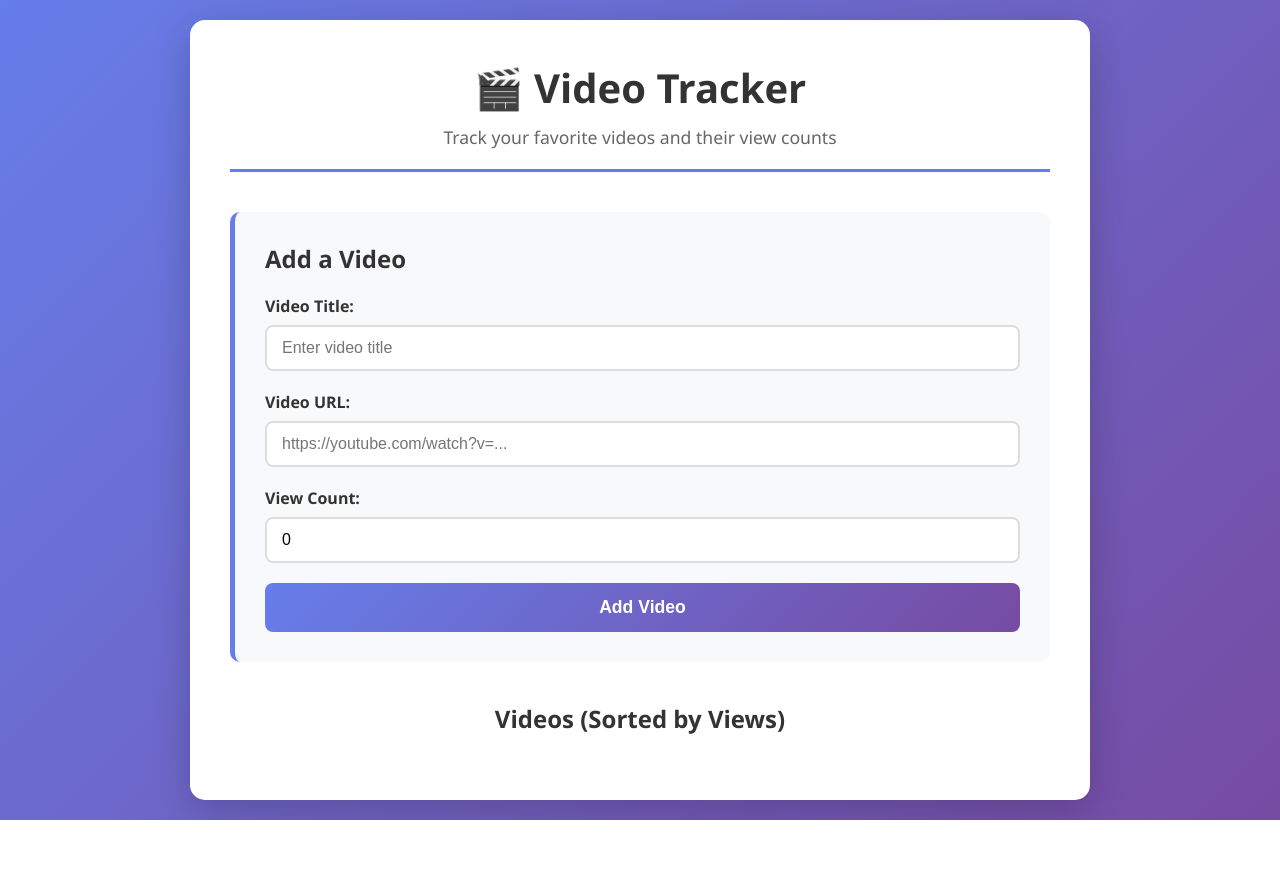
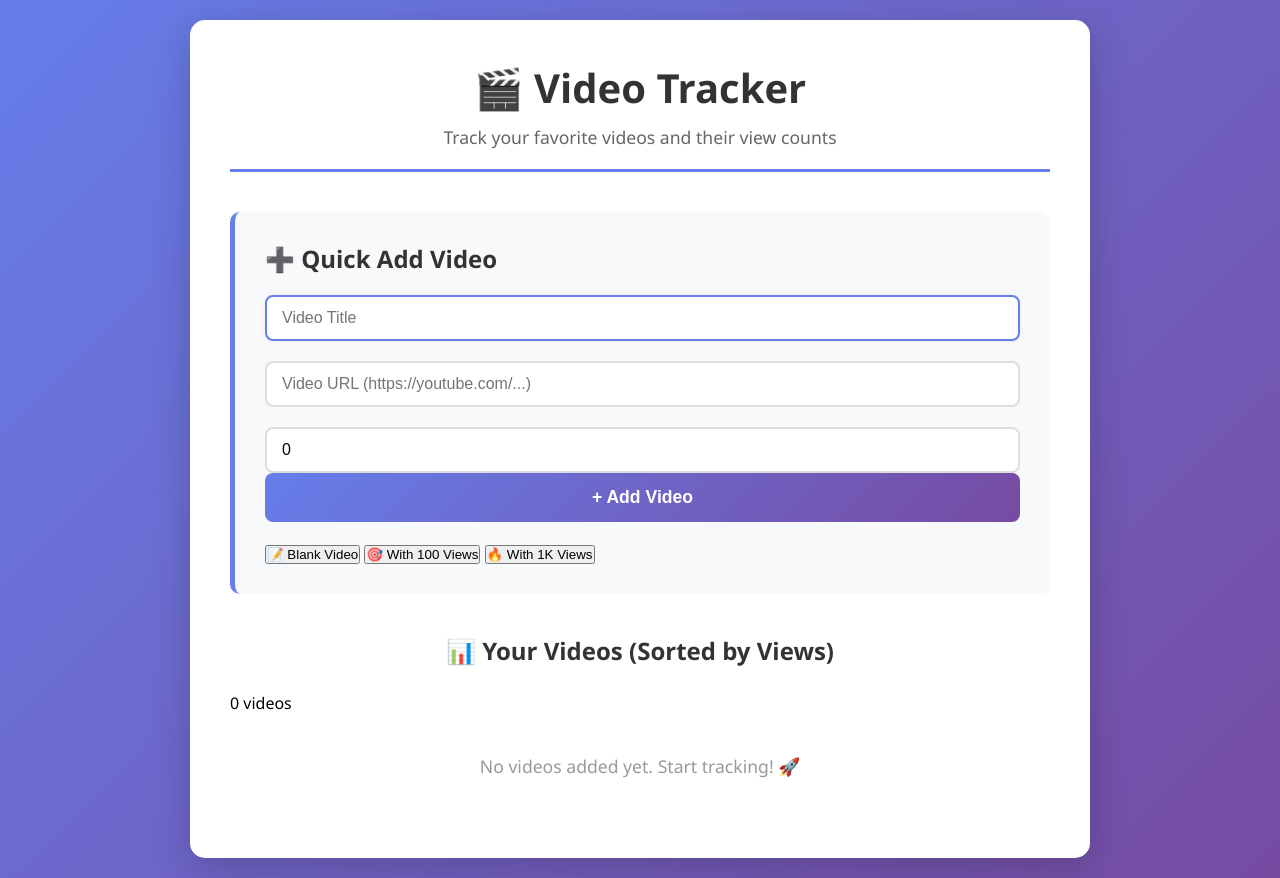
Before and after one commit to FloppaJim/video-tracker, a plain HTML site: page index.html in a window 1280 px wide. Before the commit the page ends 820 px from the top, so only its background shows below. Drawn offline with Linux system fonts and the light colour scheme.

Commit message:
Simplify video addition - combine fields and add quick-add options

```diff
--- a/index.html
+++ b/index.html
@@ -14,28 +14,34 @@
         </header>
 
         <div class="add-video-section">
-            <h2>Add a Video</h2>
+            <h2>➕ Quick Add Video</h2>
             <form id="videoForm">
                 <div class="form-group">
-                    <label for="videoTitle">Video Title:</label>
-                    <input type="text" id="videoTitle" placeholder="Enter video title" required>
+                    <input type="text" id="videoTitle" placeholder="Video Title" required autofocus>
                 </div>
                 <div class="form-group">
-                    <label for="videoUrl">Video URL:</label>
-                    <input type="url" id="videoUrl" placeholder="https://youtube.com/watch?v=..." required>
+                    <input type="url" id="videoUrl" placeholder="Video URL (https://youtube.com/...)" required>
                 </div>
-                <div class="form-group">
-                    <label for="videoViews">View Count:</label>
-                    <input type="number" id="videoViews" placeholder="0" value="0" min="0" required>
+                <div class="form-group inline-group">
+                    <input type="number" id="videoViews" placeholder="Views" value="0" min="0" required>
+                    <button type="submit" class="btn-add">+ Add Video</button>
                 </div>
-                <button type="submit" class="btn-add">Add Video</button>
             </form>
+
+            <div class="quick-buttons">
+                <button class="quick-btn" onclick="quickAddVideo('Untitled Video', '', 0)">📝 Blank Video</button>
+                <button class="quick-btn" onclick="quickAddVideo('New Video', '', 100)">🎯 With 100 Views</button>
+                <button class="quick-btn" onclick="quickAddVideo('Viral Video', '', 1000)">🔥 With 1K Views</button>
+            </div>
         </div>
 
         <div class="videos-section">
-            <h2>Videos (Sorted by Views)</h2>
+            <div class="videos-header">
+                <h2>📊 Your Videos (Sorted by Views)</h2>
+                <span id="totalCount" class="total-count">0 videos</span>
+            </div>
             <div id="videosList" class="videos-list">
-                <p class="empty-message">No videos added yet. Add one to get started!</p>
+                <p class="empty-message">No videos added yet. Start tracking! 🚀</p>
             </div>
         </div>
     </div>
```
